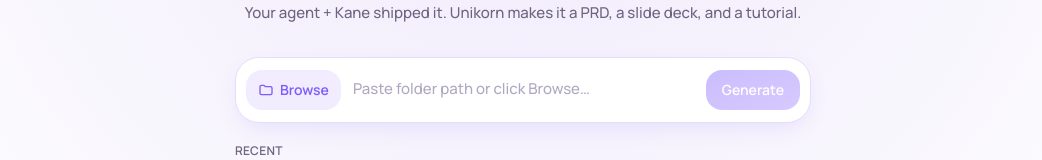
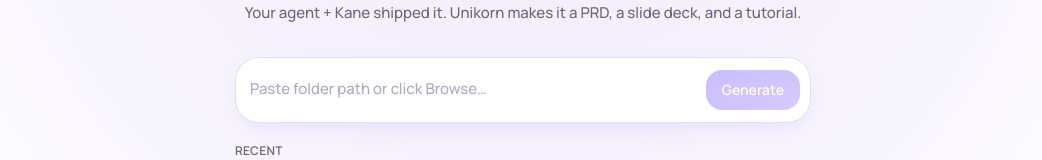
Before and after one commit to tamago-labs/unikorn, a React (Vite) app in the folder frontend/: page / in a window 1280 px wide. Shown: the part 210-370 px from the top of the page, without its empty margins (117-1159 px from the left). Built offline with nearby package versions, Linux system fonts and the light colour scheme; no server answers.

Commit message:
fix: remove browse button, keep text input for full path

```diff
--- a/frontend/src/pages/HomePage.tsx
+++ b/frontend/src/pages/HomePage.tsx
@@ -26,15 +26,6 @@
     setTimeout(() => setToast(null), 2500)
   }
 
-  async function handleBrowse() {
-    try {
-      const handle = await (window as any).showDirectoryPicker()
-      setFolder(handle.name)
-    } catch {
-      // user cancelled
-    }
-  }
-
   function handleRecentClick(folder: string) {
     setFolder(folder)
   }
@@ -59,16 +50,6 @@
 
           <div className="glow mt-8 border border-[#E5DEFA] bg-white rounded-3xl shadow-[0_8px_24px_-8px_rgba(124,92,252,0.18)] p-2.5 transition-shadow focus-within:border-[#7C5CFC] focus-within:shadow-[0_0_0_4px_rgba(124,92,252,0.14)]">
             <div className="flex items-center gap-2">
-              <button
-                onClick={handleBrowse}
-                className="shrink-0 h-10 px-3 rounded-2xl flex items-center justify-center text-[#7C5CFC] bg-[#F1ECFE] hover:bg-[#E5DEFA] transition-colors text-sm font-semibold gap-1.5"
-                type="button"
-              >
-                <svg width="16" height="16" viewBox="0 0 24 24" fill="none" stroke="currentColor" strokeWidth="2">
-                  <path d="M3 7a2 2 0 012-2h4l2 2h8a2 2 0 012 2v8a2 2 0 01-2 2H5a2 2 0 01-2-2V7z" />
-                </svg>
-                Browse
-              </button>
               <input
                 data-testid="unikorn-input"
                 type="text"
```
